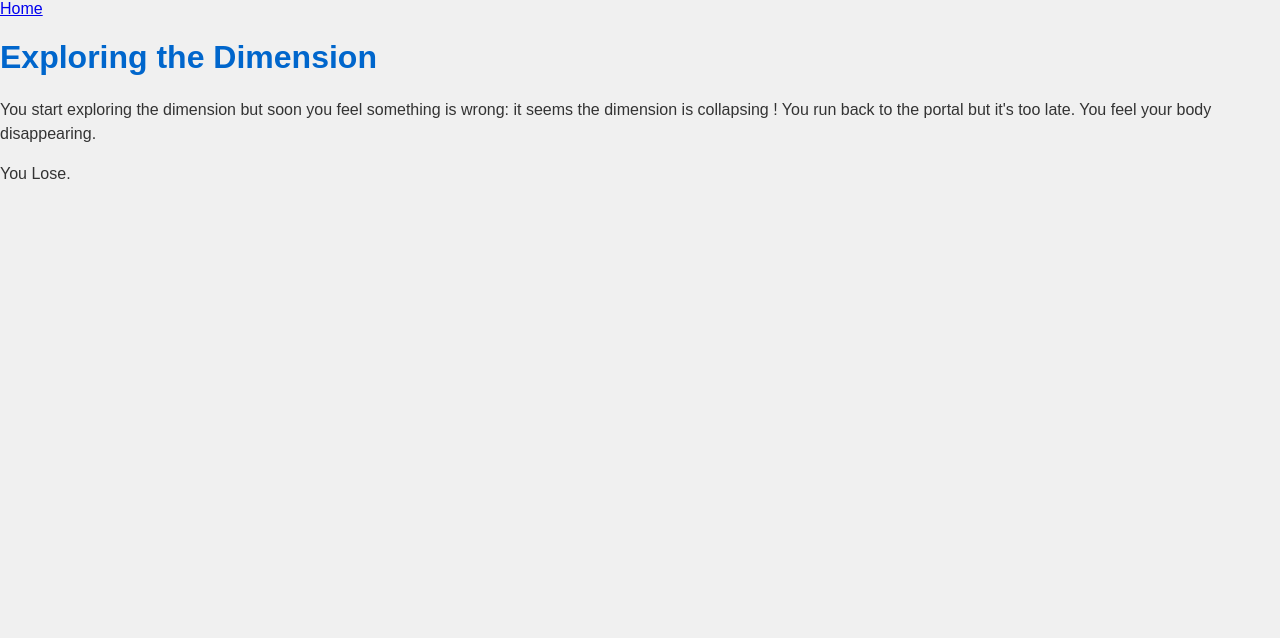
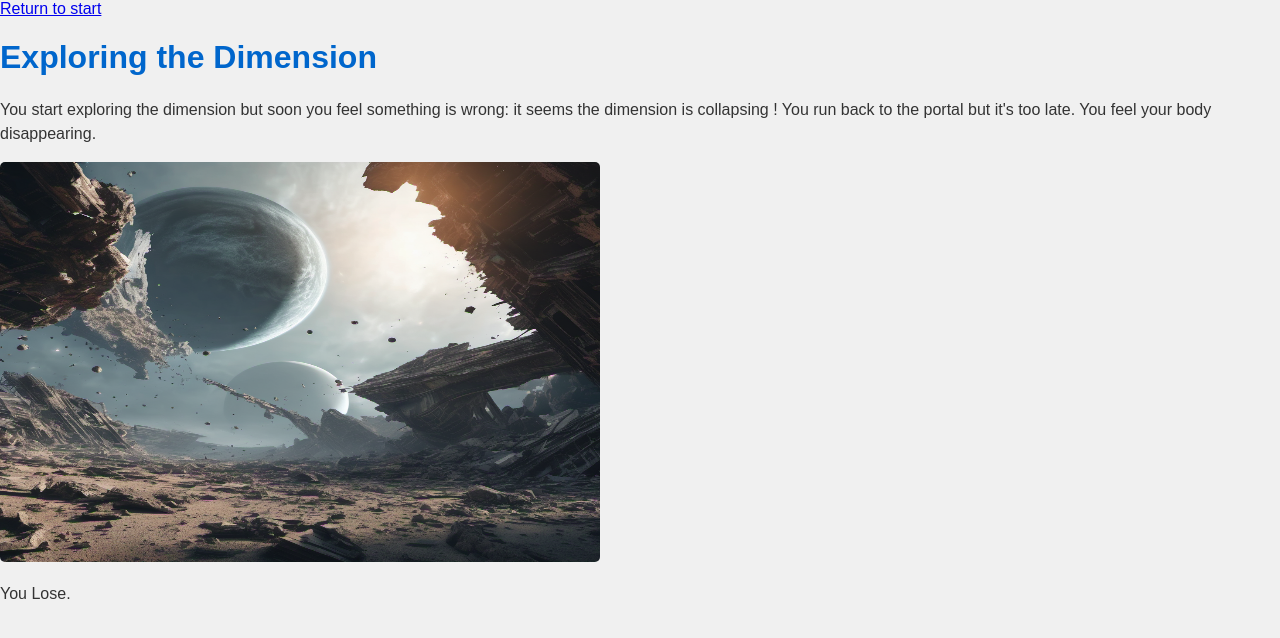
Before and after one commit to GaspardMartinJ/ChooseYourOwnAdventure, a Django app: page /cyoa/make_choice/explore/ in a window 1280 px wide. Shown: the top 638 px of the page. Run offline with Django 5.2, Linux system fonts and the light colour scheme; a user stored in the database is signed in; data comes from the database, SQL or seed files in the repository; both versions use the stored data as it was after the commit.

Commit message:
added link to return to start and images for end screens

```diff
--- a/choose_your_own_adventure/templates/base.html
+++ b/choose_your_own_adventure/templates/base.html
@@ -10,10 +10,12 @@
 </head>
 <body>
     <header>
+        {% block headerLink %}
         <a href="{% url 'home' %}">
             {% comment %} <img src="{% static 'images/logo.jpg' %}" alt="Quantum Paradox Logo"> {% endcomment %}
             Home
         </a>
+        {% endblock %}
     </header>
     <div id="content">
         {% block content %}{% endblock %}
--- a/choose_your_own_adventure/templates/console.html
+++ b/choose_your_own_adventure/templates/console.html
@@ -1,4 +1,10 @@
 {% extends 'base.html' %}
+
+{% block headerLink %}
+    <a href="{% url 'make_choice' choice='start' %}">
+        Return to start
+    </a>
+{% endblock %}
 
 {% block content %}
     <h1>Investigating the Console</h1>
--- a/choose_your_own_adventure/templates/experiment.html
+++ b/choose_your_own_adventure/templates/experiment.html
@@ -1,4 +1,10 @@
 {% extends 'base.html' %}
+
+{% block headerLink %}
+    <a href="{% url 'make_choice' choice='start' %}">
+        Return to start
+    </a>
+{% endblock %}
 
 {% block content %}
     <h1>Experiment Room</h1>
--- a/choose_your_own_adventure/templates/explore.html
+++ b/choose_your_own_adventure/templates/explore.html
@@ -1,7 +1,17 @@
 {% extends 'base.html' %}
+
+{% block headerLink %}
+    <a href="{% url 'make_choice' choice='start' %}">
+        Return to start
+    </a>
+{% endblock %}
+
+{% load static %}
 
 {% block content %}
     <h1>Exploring the Dimension</h1>
     <p>You start exploring the dimension but soon you feel something is wrong: it seems the dimension is collapsing ! You run back to the portal but it's too late. You feel your body disappearing.</p>
+    <img src="{% static 'img/collapse.png' %}" alt="Collapsing World"
+        style="height: 400px; width: 600px; border-radius: 5px; box-shadow: 10px;">
     <p>You Lose.</p>
 {% endblock %}
--- a/choose_your_own_adventure/templates/home.html
+++ b/choose_your_own_adventure/templates/home.html
@@ -1,4 +1,10 @@
 {% extends 'base.html' %}
+
+{% block headerLink %}
+    <a href="{% url 'make_choice' choice='start' %}">
+        Return to start
+    </a>
+{% endblock %}
 
 {% block title %}Home{% endblock %}
 
--- a/choose_your_own_adventure/templates/log.html
+++ b/choose_your_own_adventure/templates/log.html
@@ -1,4 +1,10 @@
 {% extends 'base.html' %}
+
+{% block headerLink %}
+    <a href="{% url 'make_choice' choice='start' %}">
+        Return to start
+    </a>
+{% endblock %}
 
 {% block content %}
     <h1>Inspecting the Personal Log</h1>
--- a/choose_your_own_adventure/templates/portal.html
+++ b/choose_your_own_adventure/templates/portal.html
@@ -1,4 +1,10 @@
 {% extends 'base.html' %}
+
+{% block headerLink %}
+    <a href="{% url 'make_choice' choice='start' %}">
+        Return to start
+    </a>
+{% endblock %}
 
 {% block content %}
     <h1>The Mysterious Portal</h1>
--- a/choose_your_own_adventure/templates/read.html
+++ b/choose_your_own_adventure/templates/read.html
@@ -1,4 +1,10 @@
 {% extends 'base.html' %}
+
+{% block headerLink %}
+    <a href="{% url 'make_choice' choice='start' %}">
+        Return to start
+    </a>
+{% endblock %}
 
 {% load static %}
 
```
Also changed, not shown: choose_your_own_adventure/templates/evacuate.html (+11 -0 lines), choose_your_own_adventure/templates/logStab.html (+10 -0 lines), choose_your_own_adventure/templates/override.html (+10 -0 lines), choose_your_own_adventure/templates/stabilize.html (+10 -0 lines), choose_your_own_adventure/static/img/collapse.png (added), choose_your_own_adventure/static/img/green-portal.png (added), choose_your_own_adventure/static/img/pod.jpg (added), choose_your_own_adventure/static/img/turret.png (added), choose_your_own_adventure/static/img/yellow-portal.jpg (added), db.sqlite3.
